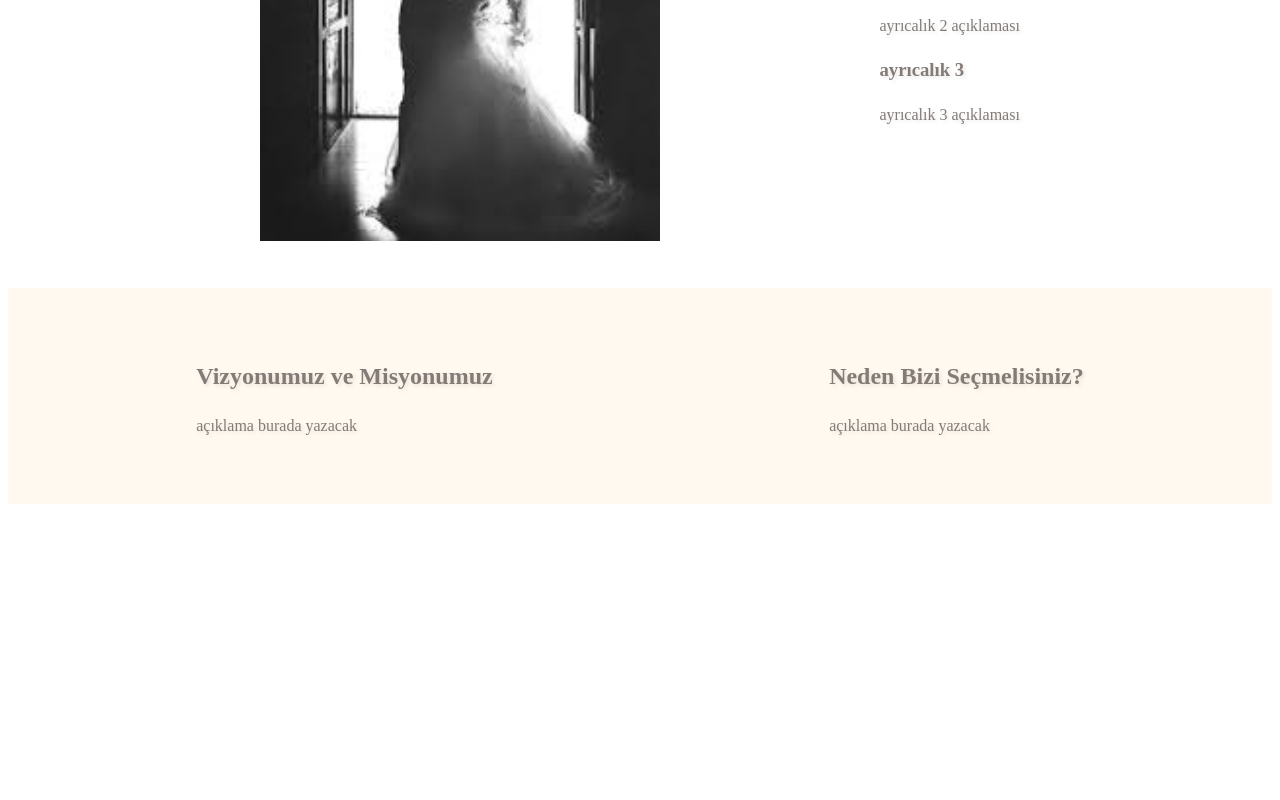
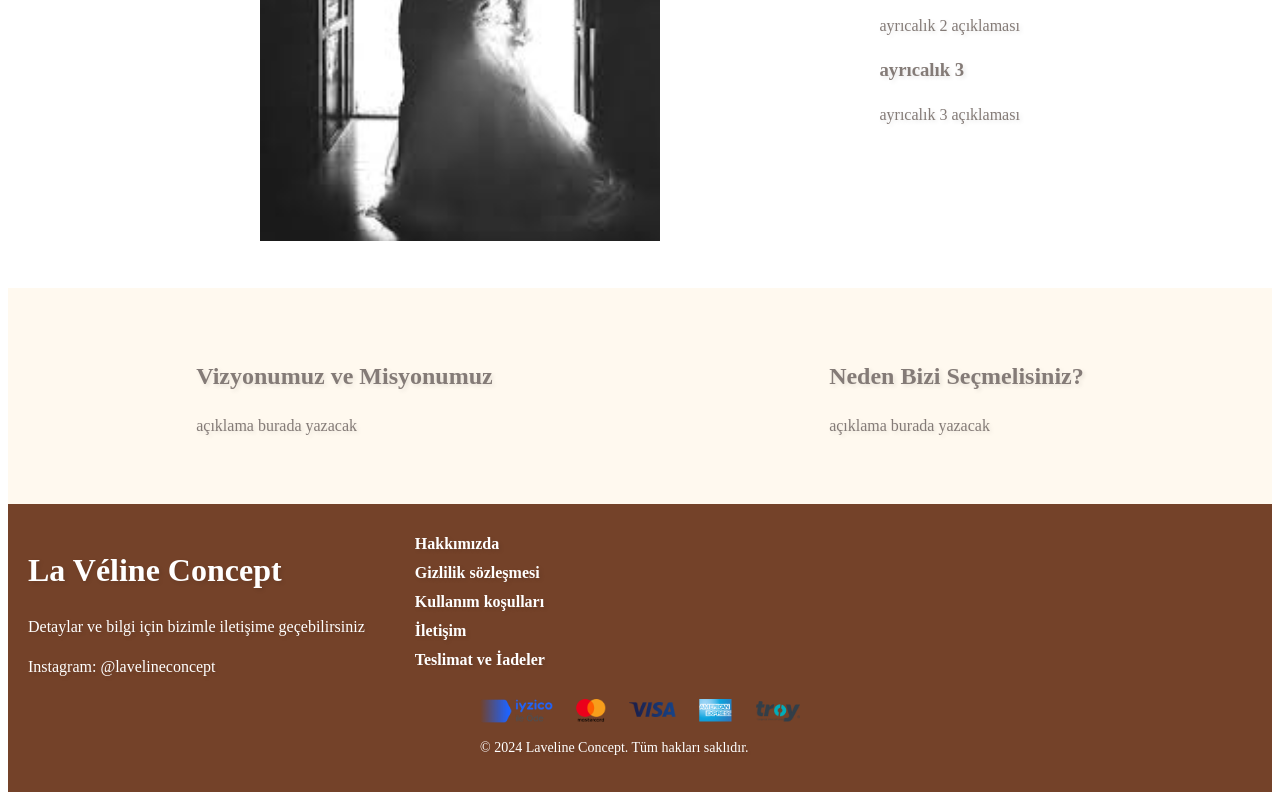
Before and after one commit to lavelineconcept/lavelineconcept-frontend, a React (Vite) app: page / in a window 1280 px wide. Shown: the part 2273-3073 px from the top of the page. Before the commit the page ends 2785 px from the top, so only its background shows below. Built offline with nearby package versions, Linux system fonts and the light colour scheme; no server answers; a web font is replaced by a local one.

Commit message:
footer eklendi

```diff
--- /dev/null
+++ b/src/components/footer/footer.jsx
@@ -0,0 +1,33 @@
+import css from "./footer.module.css"
+import iyzicoLogo from "../../assets/logo_band_colored@2x.png"
+
+export default function Footer() {
+    return (
+      <>
+        <footer className={css.footerContainer}>
+          <div className={css.footerTop}>
+            <div className={css.footerContent}>
+              <h1 className={css.footerTitle}>La Véline Concept</h1>
+              <p> Detaylar ve bilgi için bizimle iletişime geçebilirsiniz</p>
+              <a href="https://www.instagram.com/lavelineconcept" className={css.footerLink}>
+                Instagram: @lavelineconcept
+              </a>
+            </div>
+            <div className={css.footerContent}>
+              <h4 className={css.footerLinks}>Hakkımızda</h4>
+              <h4 className={css.footerLinks}>Gizlilik sözleşmesi</h4>
+              <h4 className={css.footerLinks}>Kullanım koşulları</h4>
+              <h4 className={css.footerLinks}>İletişim</h4>
+              <h4 className={css.footerLinks}>Teslimat ve İadeler</h4>
+            </div>
+          </div>
+          <div className={css.footerBottom}>
+            <img src={iyzicoLogo} alt="iyzico logo" className={css.iyzicoLogo} />
+            <p className={css.footerText}>
+              © 2024 Laveline Concept. Tüm hakları saklıdır.
+            </p>
+          </div>
+        </footer>
+      </>
+    );
+}
--- /dev/null
+++ b/src/components/footer/footer.module.css
@@ -0,0 +1,42 @@
+.footerContainer {
+  display: flex;
+  flex-direction: column;
+  background-color: #744229;
+  color: #fff;
+  padding: 20px;
+}
+.footercontent {
+  display: flex;
+  flex-direction: column;
+  gap: 10px;
+}
+.footerLink {
+  color: #fff;
+  text-decoration: none;
+}
+.footerLinks {
+  color: #fff;
+  text-decoration: none;
+  margin: 5px auto;
+  justify-content: first baseline;
+}
+
+.footerTop {
+  display: flex;
+  flex-direction: row;
+  align-items: center;
+  gap: 50px;
+  margin-bottom: 20px;
+}
+.footerBottom {
+  display: flex;
+  flex-direction: column;
+  margin: 0 auto;
+}
+.iyzicoLogo {
+  width: 320px;
+}
+.footerText {
+  display: block;
+  font-size: 14px;
+}
--- a/src/pages/homePage/HomePage.jsx
+++ b/src/pages/homePage/HomePage.jsx
@@ -6,6 +6,7 @@ import Subscription from "../../components/subscription/subscription";
 import WeStory from "../../components/weStory/weStory";
 import Privileges from "../../components/privileges/privileges";
 import VisionMission from "../../components/visionAndMission/visionMission";
+import Footer from "../../components/footer/footer";
 
 export default function HomePage() {
   return (
@@ -18,6 +19,7 @@ export default function HomePage() {
       <WeStory />
       <Privileges />
       <VisionMission />
+      <Footer />
     </>
   );
 }
```
Also changed, not shown: src/assets/logo_band_colored@2x.png (added).
